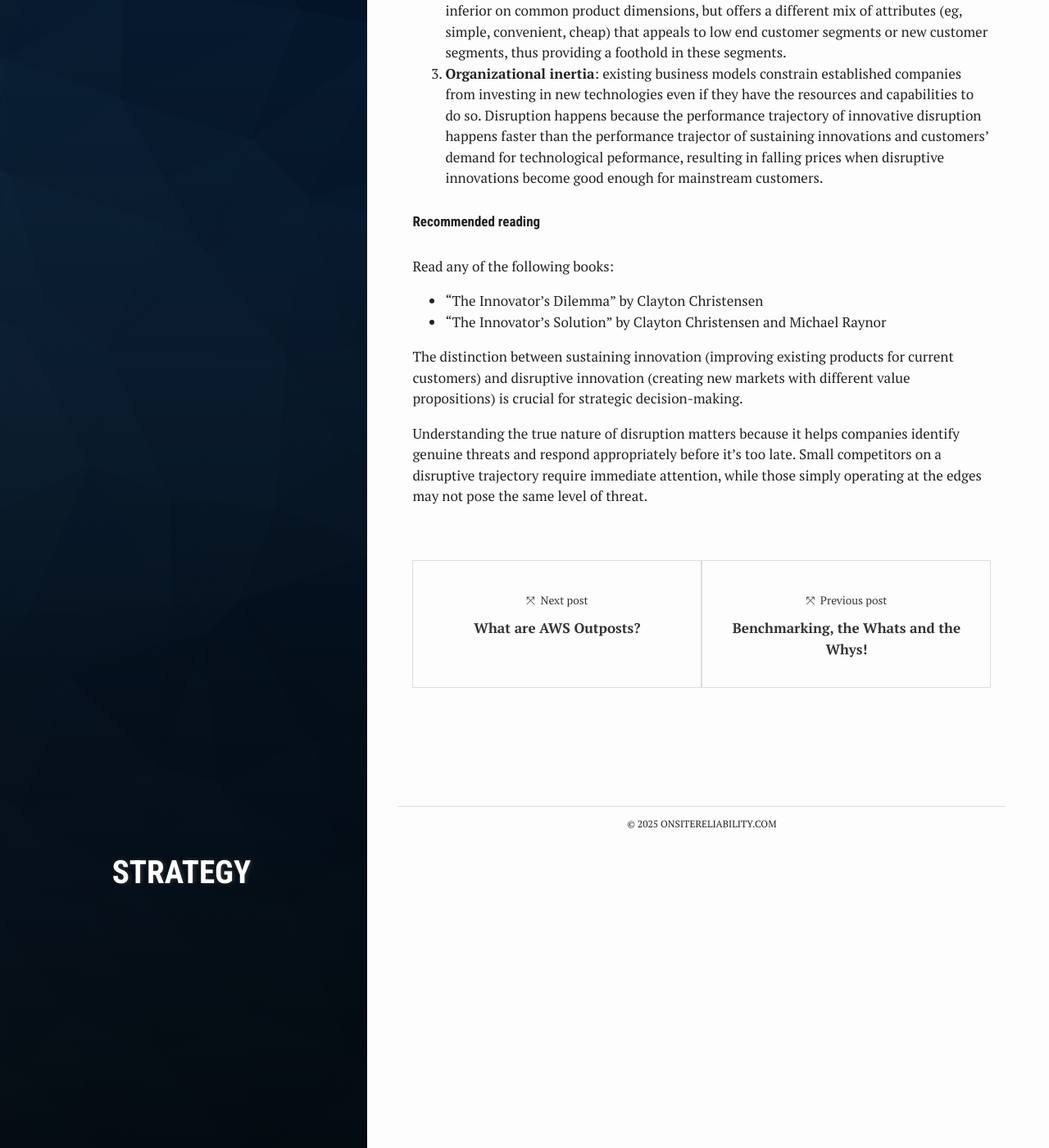
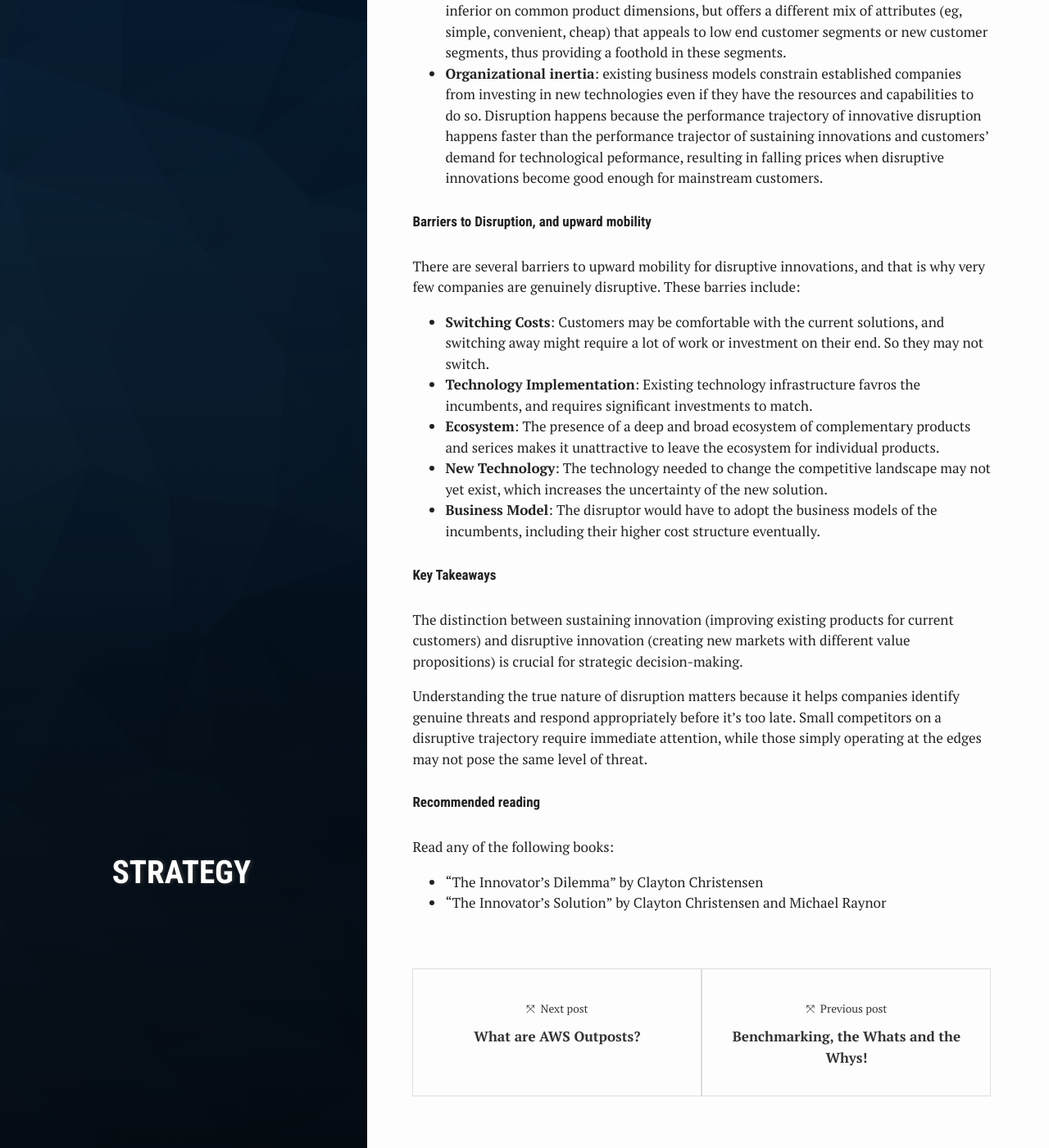
Before and after one commit to qapage/qapage.github.io, a Jekyll site: the page built from _posts/2019-04-01-Disruptive-Innovation.md, in a window 1280 px wide and 1400 px high, scrolled down 786 px. Shown: the whole window at 82% size. Built offline with Jekyll 4.4.1, drawn with Linux system fonts in a browser that asks for light colours.

Commit message:
More updates to the disruptive innovaton blog

```diff
--- a/_posts/2019-04-01-Disruptive-Innovation.md
+++ b/_posts/2019-04-01-Disruptive-Innovation.md
@@ -18,15 +18,24 @@
 
 The three core elements of Christensen's theory are:
 
-1. **Performance Trajectories** : The rate at which technology progresses is higher than the demand for technical performance. This means markets are overserved (too advanced, too many features) which leaves a gap between needs and performance, and blank space at the bottom of the market.
-2. **Innovation Types**: Sustaining innovation improves existing products along dimensions that mainstream customers care about, enabling existing players to sell more to their best customers at higher margins and profitability. Disruptive innovation is usually inferior on common product dimensions, but offers a different mix of attributes (eg, simple, convenient, cheap) that appeals to low end customer segments or new customer segments, thus providing a foothold in these segments.
-3. **Organizational inertia**: existing business models constrain established companies from investing in new technologies even if they have the resources and capabilities to do so. Disruption happens because the performance trajectory of innovative disruption happens faster than the performance trajector of sustaining innovations and customers' demand for technological peformance, resulting in falling prices when disruptive innovations become good enough for mainstream customers.
+* **Performance Trajectories** : The rate at which technology progresses is higher than the demand for technical performance. This means markets are overserved (too advanced, too many features) which leaves a gap between needs and performance, and blank space at the bottom of the market.
+* **Innovation Types**: Sustaining innovation improves existing products along dimensions that mainstream customers care about, enabling existing players to sell more to their best customers at higher margins and profitability. Disruptive innovation is usually inferior on common product dimensions, but offers a different mix of attributes (eg, simple, convenient, cheap) that appeals to low end customer segments or new customer segments, thus providing a foothold in these segments.
+* **Organizational inertia**: existing business models constrain established companies from investing in new technologies even if they have the resources and capabilities to do so. Disruption happens because the performance trajectory of innovative disruption happens faster than the performance trajector of sustaining innovations and customers' demand for technological peformance, resulting in falling prices when disruptive innovations become good enough for mainstream customers.
+
+##### Barriers to Disruption, and upward mobility
+There are several barriers to upward mobility for disruptive innovations, and that is why very few companies are genuinely disruptive. These barries include:
+* **Switching Costs**: Customers may be comfortable with the current solutions, and switching away might require a lot of work or investment on their end. So they may not switch.
+* **Technology Implementation**: Existing technology infrastructure favros the incumbents, and requires significant investments to match.
+* **Ecosystem**: The presence of a deep and broad ecosystem of complementary products and serices makes it unattractive to leave the ecosystem for individual products.
+* **New Technology**: The technology needed to change the competitive landscape may not yet exist, which increases the uncertainty of the new solution.
+* **Business Model**: The disruptor would have to adopt the business models of the incumbents, including their higher cost structure eventually.
+
+##### Key Takeaways
+The distinction between sustaining innovation (improving existing products for current customers) and disruptive innovation (creating new markets with different value propositions) is crucial for strategic decision-making.
+
+Understanding the true nature of disruption matters because it helps companies identify genuine threats and respond appropriately before it's too late. Small competitors on a disruptive trajectory require immediate attention, while those simply operating at the edges may not pose the same level of threat.
 
 ##### Recommended reading
 Read any of the following books:
 * "The Innovator's Dilemma" by Clayton Christensen
 * "The Innovator's Solution" by Clayton Christensen and Michael Raynor
-
-The distinction between sustaining innovation (improving existing products for current customers) and disruptive innovation (creating new markets with different value propositions) is crucial for strategic decision-making.
-
-Understanding the true nature of disruption matters because it helps companies identify genuine threats and respond appropriately before it's too late. Small competitors on a disruptive trajectory require immediate attention, while those simply operating at the edges may not pose the same level of threat.
```
